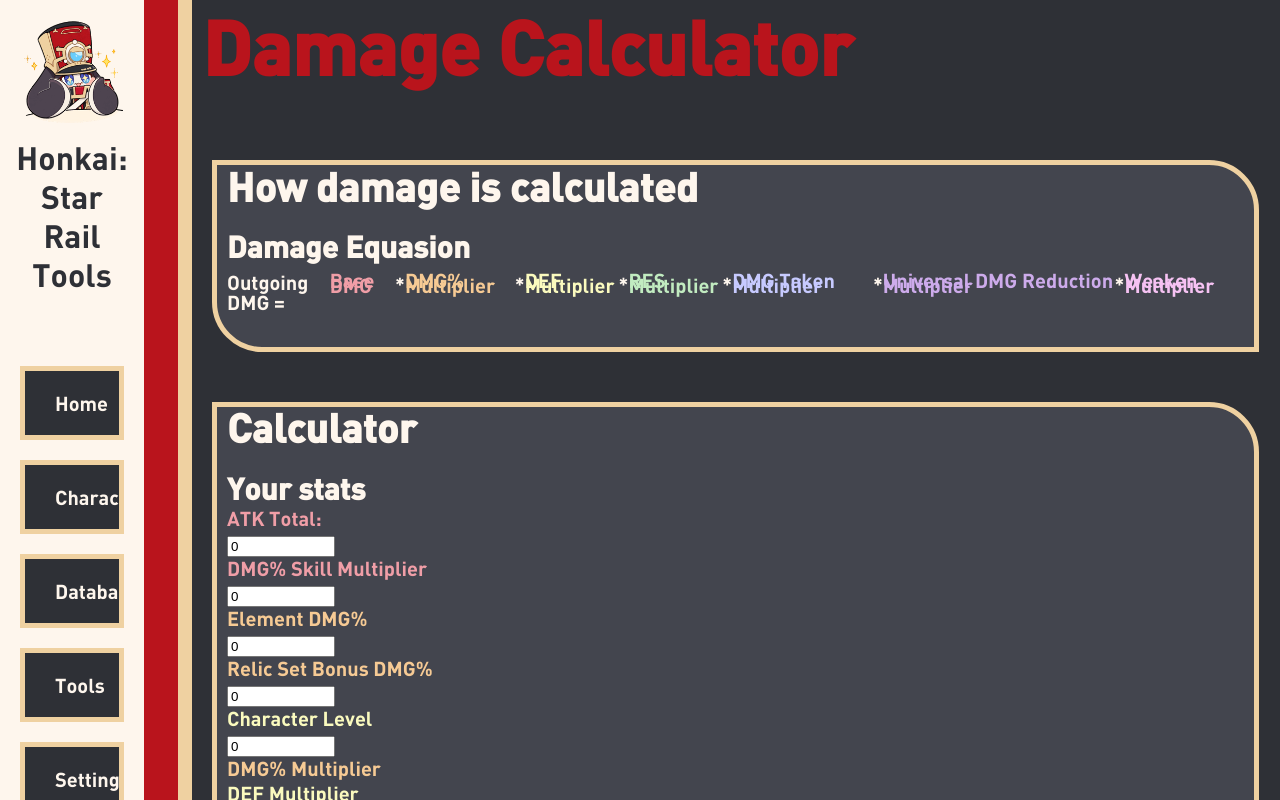
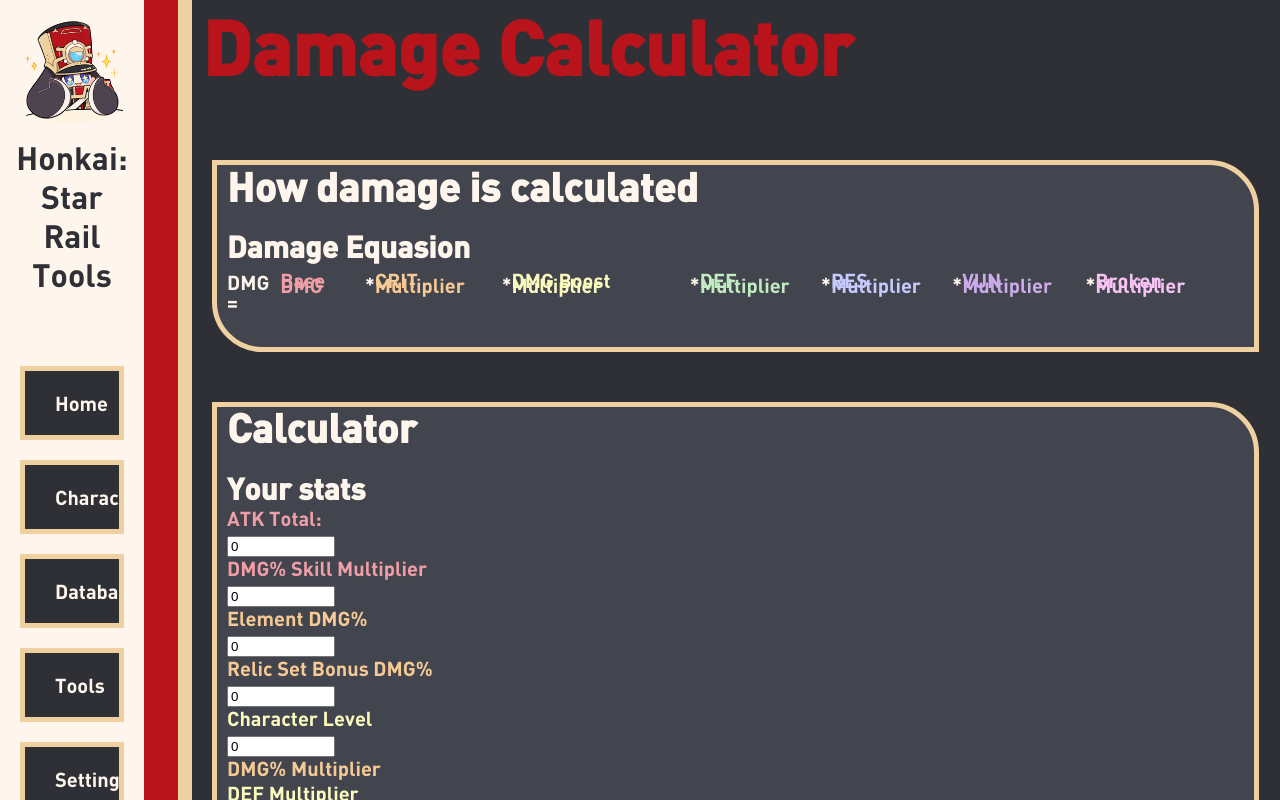
Before and after one commit to KittenzExe/hsrtools.kittenzexe, a SvelteKit app: page /tools/damage-calculator in a window 1280 px wide. Shown: the top 800 px of the page. Built offline with nearby package versions, Linux system fonts and the light colour scheme; a web font is replaced by a local one.

Commit message:
whelp this is a start

```diff
--- a/src/routes/tools/damage-calculator/dmgcalc.svelte
+++ b/src/routes/tools/damage-calculator/dmgcalc.svelte
@@ -38,14 +38,14 @@
         <h1 style="margin-top: 7.5px;">How damage is calculated</h1><br>
         <h2>Damage Equasion</h2>
         <div style="display: flex; justify-content: space-between;">
-          <p style="line-height: 20px; margin-top: -2.5px;">Outgoing DMG = </p>
-          <p style="color: #F09EA7; margin-top: 4px;">Base DMG</p><p style="margin-top: 7.5px;"> * </p>
-          <p style="color: #F6CA94; margin-top: 4px;">DMG% Multiplier</p><p style="margin-top: 7.5px;"> * </p>
-          <p style="color: #FAFABE; margin-top: 4px;">DEF Multiplier</p><p style="margin-top: 7.5px;"> * </p>
-          <p style="color: #C1EBC0; margin-top: 4px;">RES Multiplier</p><p style="margin-top: 7.5px;"> * </p>
-          <p style="color: #C7CAFF; margin-top: 4px;">DMG Taken Multiplier</p><p style="margin-top: 7.5px;"> * </p>
-          <p style="color: #CDABEB; margin-top: 4px;">Universal DMG Reduction Multiplier</p><p style="margin-top: 7.5px;"> * </p>
-          <p style="color: #F6C2F3; margin-top: 4px;">Weaken Multiplier</p>
+          <p style="line-height: 20px; margin-top: -2.5px;">DMG = </p>
+          <p style="color: #F09EA7; margin-top: 4px;">Base DMG</p><p style="margin-top: 7.5px;"> * </p> <!-- CALCULATION REQUIRED: Skill Multiplier * ATK * Extra DMG (CHANGE ATK FOR DEF OR MAX HP IF DAMAGE IS SCALED OFF THEM)-->
+          <p style="color: #F6CA94; margin-top: 4px;">CRIT Multiplier</p><p style="margin-top: 7.5px;"> * </p> <!-- CALCULATION REQUIRED: 1 + CRIT DMG | OR | 1 (IF CRIT DOSENT HIT)-->
+          <p style="color: #FAFABE; margin-top: 4px;">DMG Boost Multiplier</p><p style="margin-top: 7.5px;"> * </p> <!-- CALCULATION REQUIRED: 1 + Elemental DMG Boost + All DMG Boost + DoT Boost-->
+          <p style="color: #C1EBC0; margin-top: 4px;">DEF Multiplier</p><p style="margin-top: 7.5px;"> * </p> <!-- CALCULATION REQUIRED: (enemies only: DEF = 200 + 10 * Level) 1 - (DEF / (DEF + 200 + 10 + Level (Attacker)))-->
+          <p style="color: #C7CAFF; margin-top: 4px;">RES Multiplier</p><p style="margin-top: 7.5px;"> * </p> <!-- CALCULATION REQUIRED: 1 - (RES (enemy) - RES PEN (Attacker))-->
+          <p style="color: #CDABEB; margin-top: 4px;">VUN Multiplier</p><p style="margin-top: 7.5px;"> * </p> <!-- CALCULATION REQUIRED: 1 + Elemental Vulnerability + All Type Vulnerability -->
+          <p style="color: #F6C2F3; margin-top: 4px;">Broken Multiplier</p> <!-- CALCULATION REQUIRED: 0.9 if enemy has break | 1.0 if not -->
         </div>
         <br>
     </div>
```
